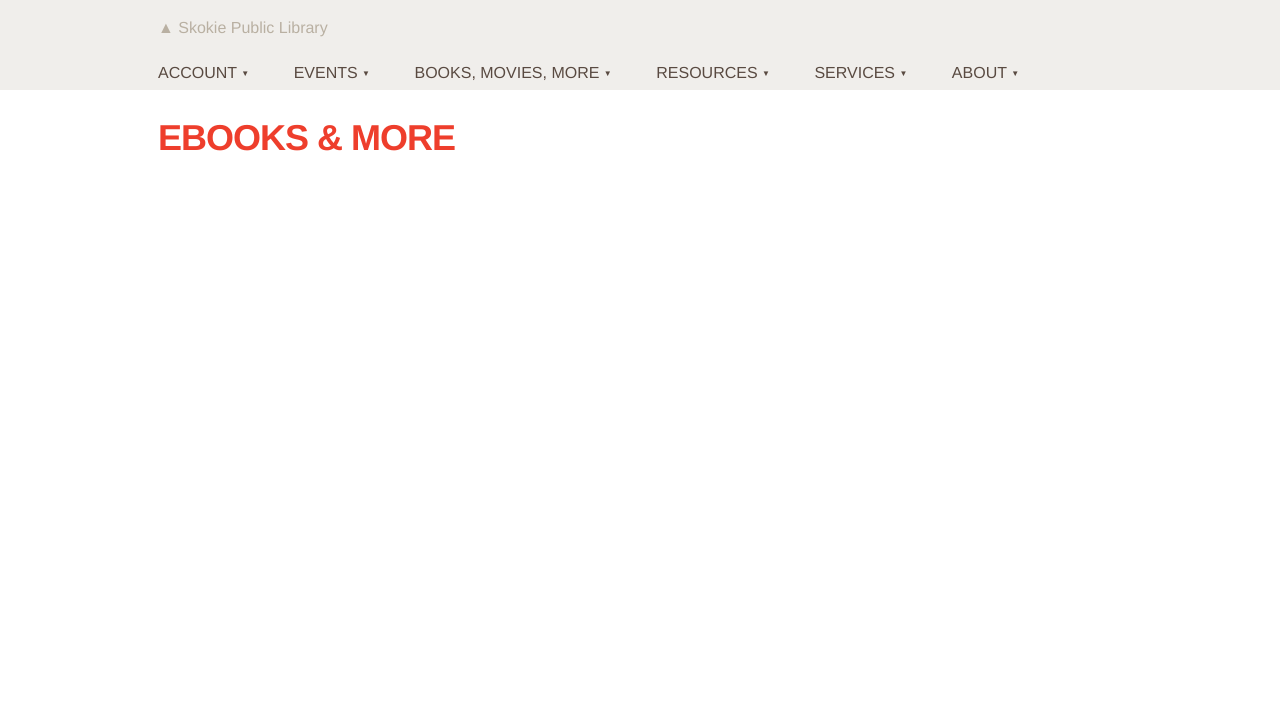
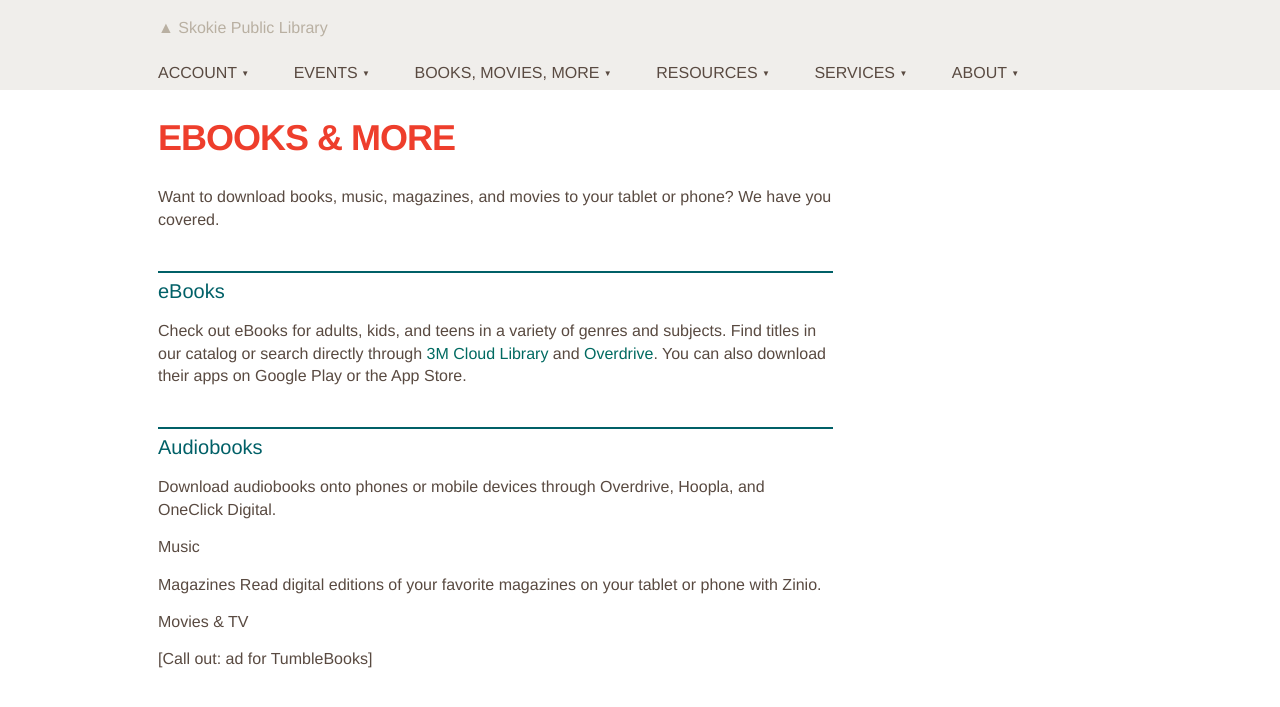
Before and after one commit to skokielibrary/spl-content, a Jekyll site: the page built from _content/annabelle/books-movies-more--ebooks-more.markdown, in a window 1280 px wide. Shown: the top 707 px of the page. Built offline with Jekyll 4.4.1, drawn with Linux system fonts in a browser that asks for light colours.

Commit message:
Updated books-movies-more--ebooks-more.markdown

```diff
--- a/_content/annabelle/books-movies-more--ebooks-more.markdown
+++ b/_content/annabelle/books-movies-more--ebooks-more.markdown
@@ -1,4 +1,22 @@
 ---
 layout: page
-title: eBooks & more
+title: "eBooks & more"
+published: true
 ---
+
+Want to download books, music, magazines, and movies to your tablet or phone? We have you covered.
+
+##eBooks
+Check out eBooks for adults, kids, and teens in a variety of genres and subjects. Find titles in our catalog or search directly through [3M Cloud Library](http://ebook.3m.com/library/SkokiePublicLibrary/) and [Overdrive](http://overdrive.skokielibrary.info/). You can also download their apps on Google Play or the App Store.
+
+##Audiobooks
+Download audiobooks onto phones or mobile devices through Overdrive, Hoopla, and OneClick Digital.
+
+Music
+
+Magazines
+Read digital editions of your favorite magazines on your tablet or phone with Zinio.
+
+Movies & TV
+
+[Call out: ad for TumbleBooks]
```
